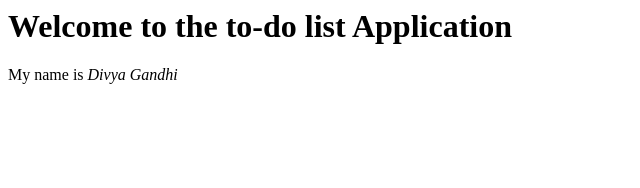
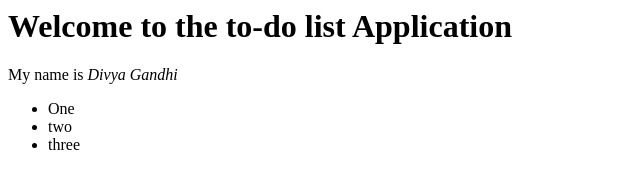
Before and after one commit to DivyaGandhi21/todo_2017Fall, a plain HTML site: page index.html in a window 1280 px wide. Shown: the whole page, without its empty margins (0-640 px from the left). Drawn offline with Linux system fonts and the light colour scheme.

Commit message:
added index file with 3rd tag

```diff
--- a/index.html
+++ b/index.html
@@ -9,6 +9,13 @@
      </i>
      </p>
 
+     <ul>
+        <li>One</li>
+	 <li>two</li>
+	  <li>three</li>
+
+     </ul>
+
 
   </body>
 
```
